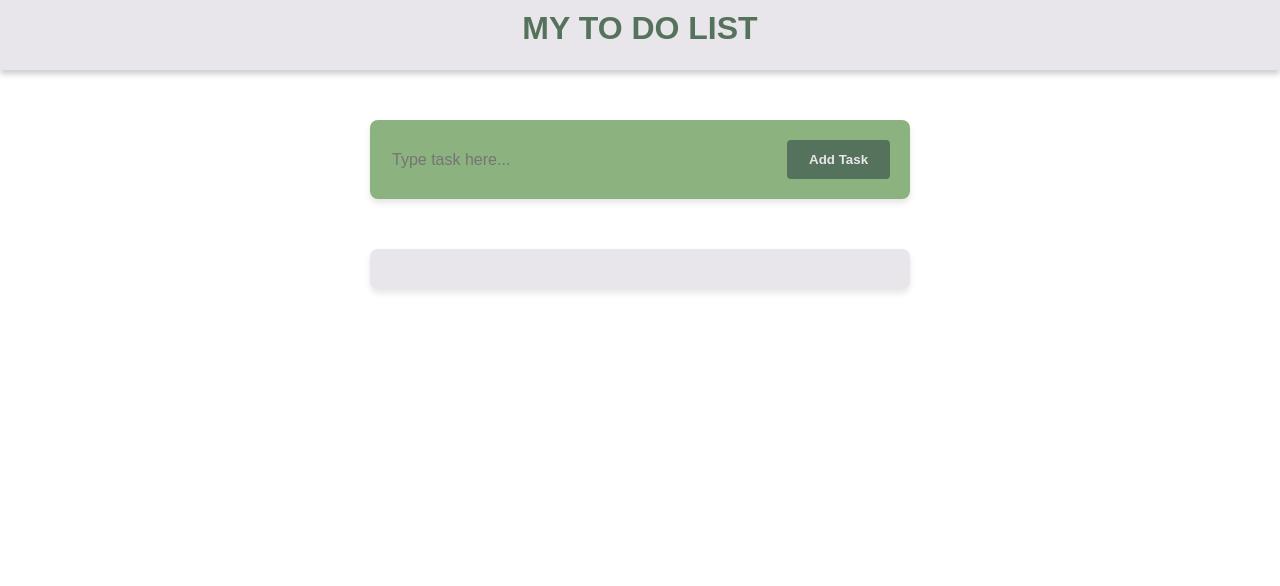
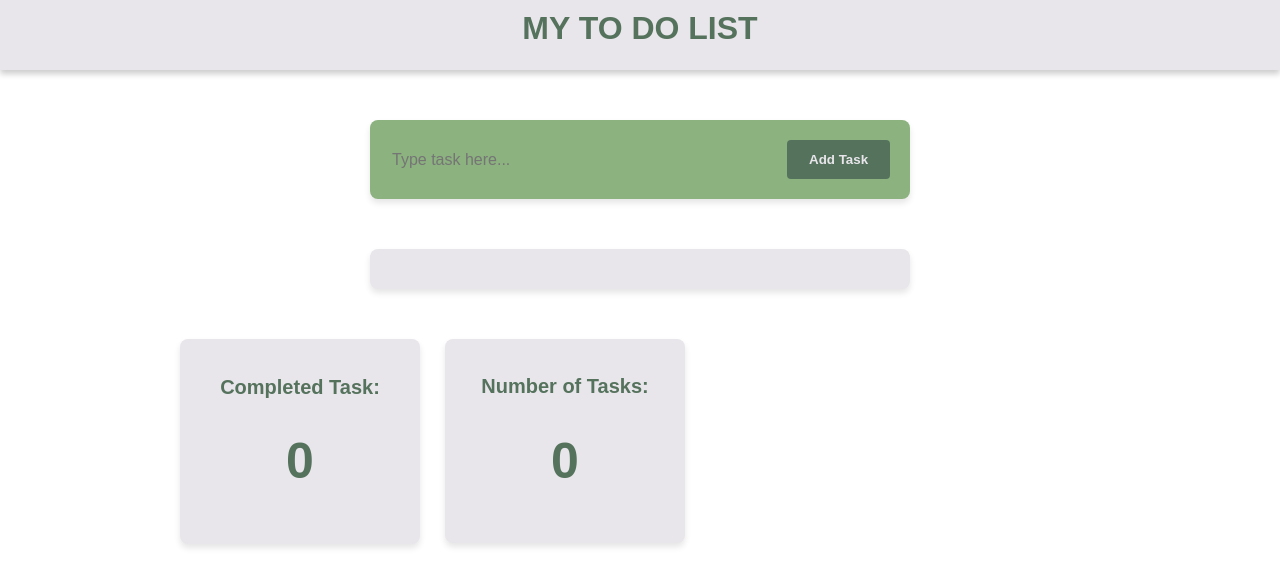
Before and after one commit to jontot27/ToDoApp, a React (Vite) app in the folder todoapp/: page / in a window 1280 px wide. Shown: the top 586 px of the page. Built offline with nearby package versions, Linux system fonts and the light colour scheme.

Commit message:
Counting Completed & Total Todos

```diff
--- /dev/null
+++ b/todoapp/src/components/Footer.jsx
@@ -0,0 +1,19 @@
+import style from "./footer.module.css";
+export default function Footer({ completedTodos, totalTodos }) {
+  return (
+    <div>
+      <div className={style.footerCompletedTask}>
+        <span>
+          <h2 className={style.completedTaskText}>Completed Task:</h2>
+          <h1 className={style.completedTaskNumber}>{completedTodos}</h1>
+        </span>
+      </div>
+      <div className={style.footerTasksNumber}>
+        <span>
+          <h2 className={style.completedTaskText}>Number of Tasks:</h2>
+          <h1 className={style.completedTaskNumber}>{totalTodos}</h1>
+        </span>
+      </div>
+    </div>
+  );
+}
--- a/todoapp/src/components/Todo.jsx
+++ b/todoapp/src/components/Todo.jsx
@@ -1,13 +1,17 @@
 import { useState } from "react";
 import Form from "./Form";
 import TodoList from "./TodoList";
+import Footer from "./Footer";
 
 export default function Todo() {
   const [toDos, setTodos] = useState([]);
+  const completedTodos = toDos.filter((toDo) => toDo.done).length;
+  const totalTodos = toDos.length;
   return (
     <div>
       <Form toDos={toDos} setTodos={setTodos} />
       <TodoList toDos={toDos} setTodos={setTodos} />
+      <Footer completedTodos={completedTodos} totalTodos={totalTodos} />
     </div>
   );
 }
--- /dev/null
+++ b/todoapp/src/components/footer.module.css
@@ -0,0 +1,32 @@
+.footerCompletedTask {
+  background-color: #e8e6ea;
+  border-radius: 8px;
+  box-shadow: 0 4px 6px rgba(0, 0, 0, 0.1);
+  width: 200px;
+  margin: 0 auto;
+  padding: 20px;
+  margin-top: 50px;
+  margin-left: 180px;
+}
+.completedTaskText {
+  color: #55725d;
+  font-size: 5px;
+  text-align: center;
+  font-size: 20px;
+}
+.completedTaskNumber {
+  color: #55725d;
+  font-size: 50px;
+  text-align: center;
+}
+
+.footerTasksNumber {
+  background-color: #e8e6ea;
+  border-radius: 8px;
+  box-shadow: 0 4px 6px rgba(0, 0, 0, 0.1);
+  width: 200px;
+  margin: 0 auto;
+  padding: 20px;
+  margin-top: -205px;
+  margin-left: 445px;
+}
```
